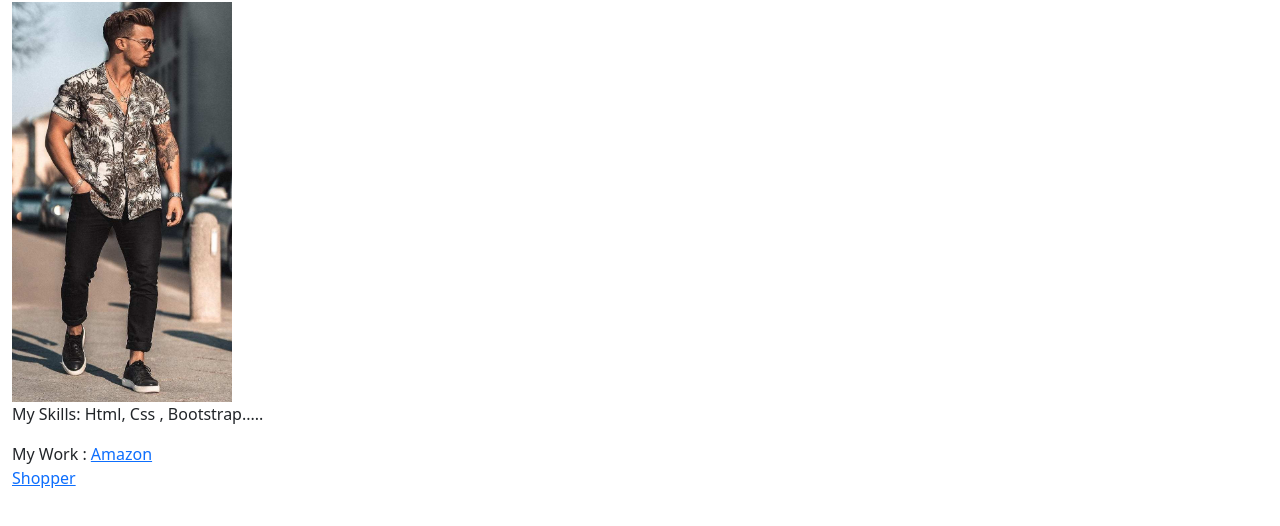
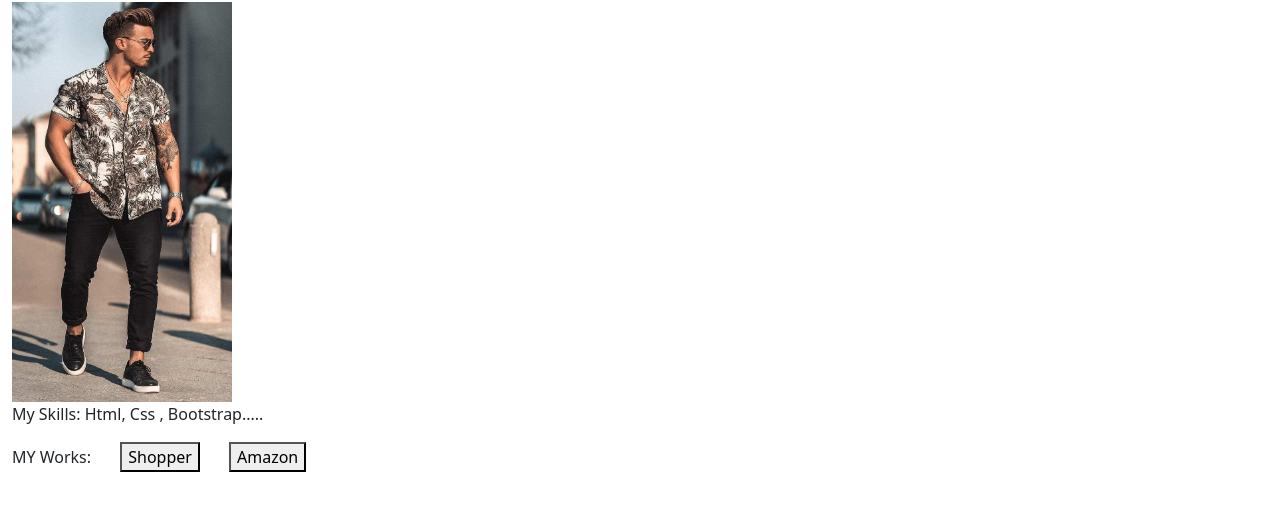
Before and after one commit to Balram3111/ui-portfolio, a website: page index.html in a window 1280 px wide. Shown: the part 70-596 px from the top of the page. Drawn offline with nearby package versions, Linux system fonts and the light colour scheme.

Commit message:
Update index.html

```diff
--- a/index.html
+++ b/index.html
@@ -13,8 +13,7 @@
     <img src="public/images/men-fashion.jpg" height="400px" width="220px">
     <p>My Skills: Html, Css , Bootstrap.....</p>
     <p>
-        My Work : <a href="public/amazon-cards.html">Amazon</a> <br>
-        <a href="public/shopper-template.html">Shopper</a>
+        MY Works:  &nbsp; &nbsp;&nbsp;&nbsp; <a href="public/shopper-template.html"><button>Shopper</button></a> &nbsp; &nbsp;&nbsp;&nbsp; <a href="public/amazon-cards.html"><button>Amazon</button></a>
     </p>
 </body>
 </html>
```
